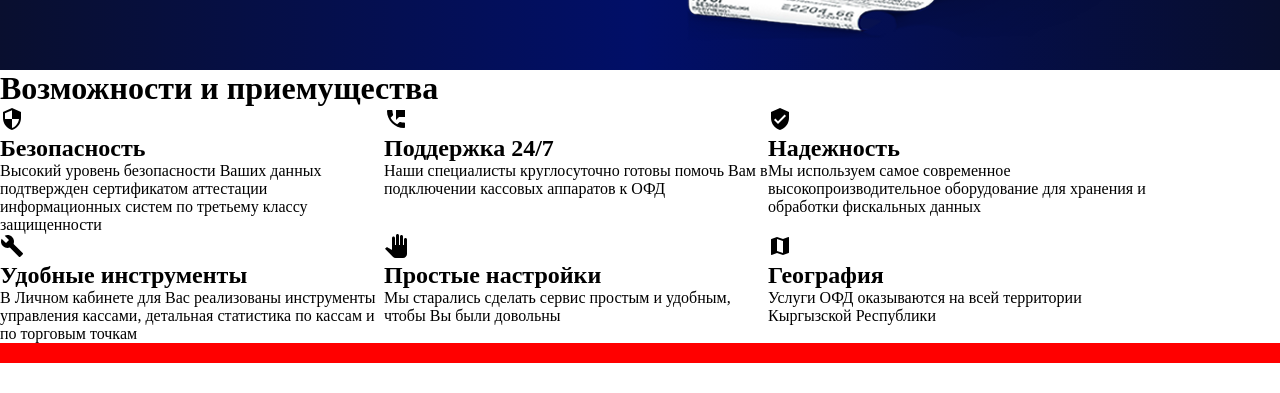
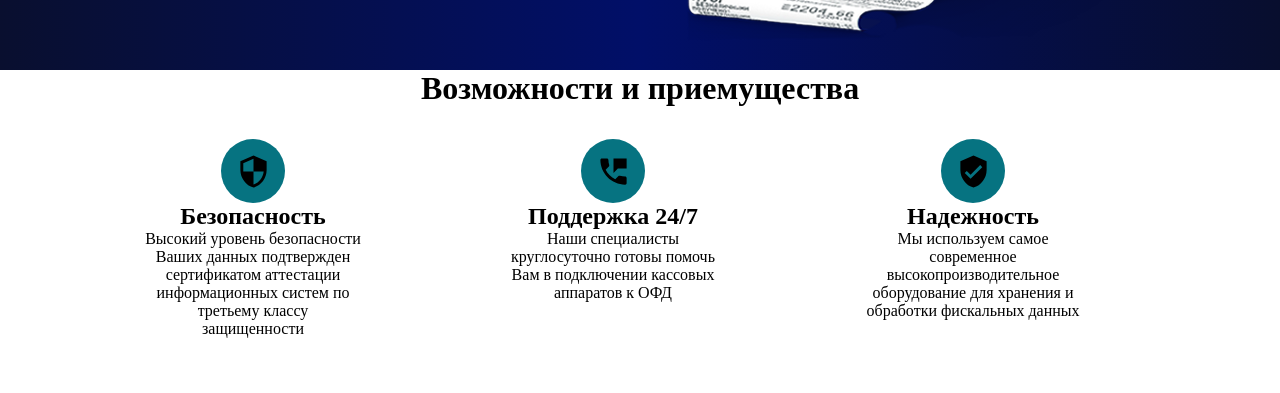
Before and after one commit to Ulik93/ofd, a React (Create React App) app: page / in a window 1280 px wide. Shown: the part 407-800 px from the top of the page. Built offline with nearby package versions, Linux system fonts and the light colour scheme.

Commit message:
capabilities

```diff
--- a/src/components/capabilities/Capabilities.js
+++ b/src/components/capabilities/Capabilities.js
@@ -27,11 +27,13 @@ export default function Capabilities() {
                 {items.map((item, index) => {
                     return (
                         <div className="card" key={index} >
-                            <div>
-                            {<item.image/>}
-                            </div>
-                            <h2>{item.name}</h2>
-                            <p>{item.text}</p>
+                           <div className="card_width">
+                                <div className="icon">
+                                {<item.image fontSize="large"/>}
+                                </div>
+                                <h2>{item.name}</h2>
+                                <p>{item.text}</p>
+                           </div>
                         </div>
                     )
                 })}
--- a/src/components/capabilities/index.css
+++ b/src/components/capabilities/index.css
@@ -1,8 +1,46 @@
+.wrapper{
+    text-align: center;
+    max-width: 1080px;
+    margin: 0 auto;
+    overflow: hidden;
+}
+
 .flex_container{
     display: flex;
+    justify-content: space-around;
     flex-wrap: wrap;
 }
 
+.icon{
+    width: 4rem;
+    height: 4rem;
+    background-color: rgb(6, 115, 129);
+    display: flex;
+    justify-content: center;
+    align-items: center;
+    border-radius: 4rem;
+}
+
+
 .card{
-    width: 30%;
+    width: 25%;
+    margin: 2rem;
+
 }
+
+.card_width{
+    width: 80%;
+    display: flex;
+    flex-direction: column;
+    justify-content: space-around;
+    align-items: center;
+}
+
+@media (max-width: 600px) {
+    .flex_container {
+      flex-direction: column;
+    }
+    .card{
+        width: 100%;
+    }
+ }
```
